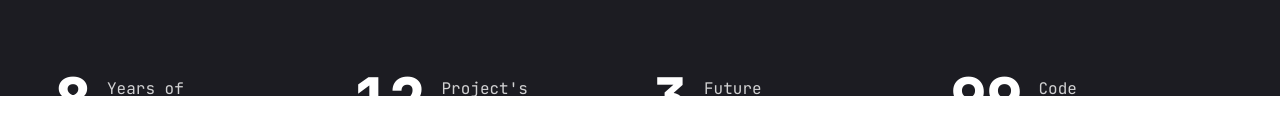
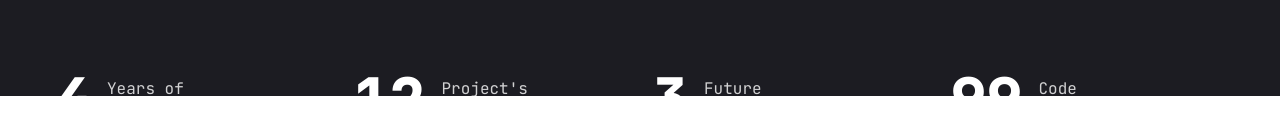
Before and after one commit to JimMono98/jim-portfolio, a Next.js app: page / in a window 1280 px wide. Shown: the part 704-838 px from the top of the page. Built offline with nearby package versions, Linux system fonts and the light colour scheme.

Commit message:
fix: dynamically calculate years of experience in resume and stats components
Co-authored-by: AndiShadow <andinugroho27031994@gmail.com>

```diff
--- a/src/app/resume/page.jsx
+++ b/src/app/resume/page.jsx
@@ -54,7 +54,7 @@ const about = {
     },
     {
       fieldName: "Experience",
-      fieldValue: "8+ Years",
+      fieldValue: `${new Date().getFullYear() - 2020}+ Years`,
     },
     {
       fieldName: "LinkedIn",
--- a/src/components/Stats.jsx
+++ b/src/components/Stats.jsx
@@ -4,7 +4,7 @@ import CountUp from "react-countup";
 
 const stats = [
   {
-    num: 8,
+    num: new Date().getFullYear() - 2020,
     text: "Years of Experience",
   },
   {
```
